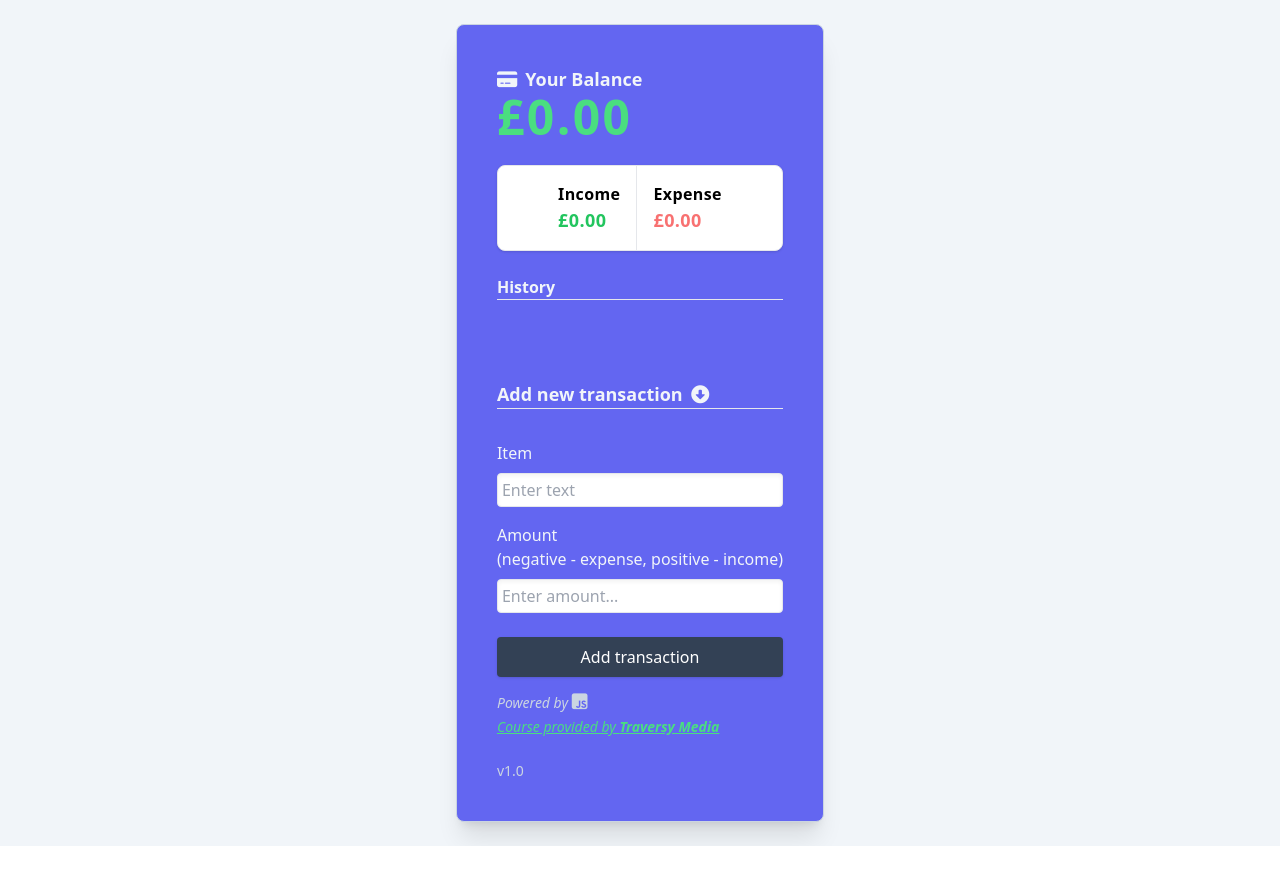
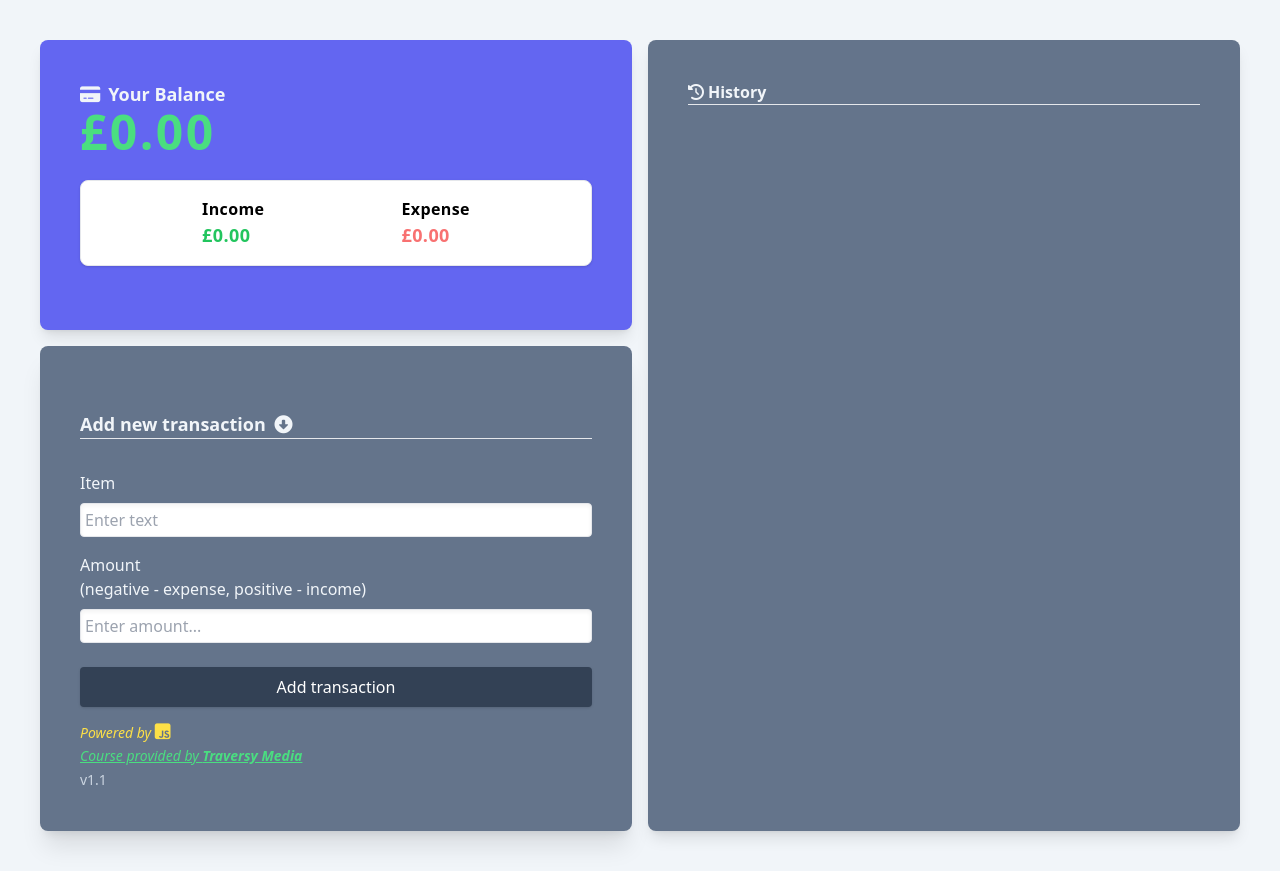
Before and after one commit to shaky411/expense-tracker, a website: page index.html in a window 1280 px wide. Before the commit the page ends 846 px from the top, so only its background shows below. Drawn offline with Linux system fonts and the light colour scheme.

Commit message:
added modular desktop experience

```diff
--- a/css/custom.css
+++ b/css/custom.css
@@ -1,7 +1,7 @@
 .list {
     list-style: none;
     padding: 0;
-    margin-bottom: 40px;
+    margin-bottom: 20px;
 }
 
 .list li {
--- a/index.html
+++ b/index.html
@@ -13,17 +13,16 @@
 
 <body>
 
-    <div class="bg-slate-100 flex justify-center items-center min-h-screen">
+    <div class="bg-slate-100 grid grid-cols-1 md:grid-cols-2 gap-4 p-10 min-h-screen">
 
-        <div
-            class="bg-indigo-500 m-6 flex flex-col justify-center items-start border border-slate-300 p-10 shadow-xl rounded-lg">
+        <div class="bg-indigo-500 flex flex-col p-10 shadow-lg rounded-lg">
             <h4 class="text-lg font-bold text-slate-100"><i class="fa-solid fa-credit-card mr-2"></i>Your Balance</h4>
             <h1 class="text-5xl font-bold text-green-400 tracking-wider" id="balance">£0.00</h1>
 
             <div
-                class="inc-exp-container tracking-wide bg-white flex justify-center items-center border rounded-lg shadow w-full my-6">
+                class="inc-exp-container tracking-wide bg-white flex justify-evenly items-center border rounded-lg shadow w-full my-6">
 
-                <div class="border-r p-4 rounded-l-md">
+                <div class="p-4 rounded-l-md">
                     <h4 class="font-bold">Income</h4>
                     <p id="money-plus" class="money plus text-lg font-bold text-green-500">+£0.00</p>
                 </div>
@@ -35,16 +34,21 @@
 
             </div>
 
+        </div>
 
-            <h3 class="font-bold text-slate-100 border-b block w-full mb-4">History</h3>
+
+
+        <div class="bg-slate-500 row-span-2 p-10 rounded-lg shadow-lg">
+            <h3 class="font-bold text-slate-100 border-b block w-full mb-4"><i
+                    class="fa-solid fa-clock-rotate-left mr-1"></i>History</h3>
 
             <ul id="list" class="list block w-full">
                 <!-- <li class="minus">Cash <span>-£300</span><button class="delete-btn">X</button></li> -->
             </ul>
+        </div>
 
 
-
-
+        <div class="bg-slate-500 rounded-lg p-10 shadow-xl">
             <h3 class="text-lg font-bold text-slate-100 border-b block w-full mt-6 mb-6">Add new transaction <i
                     class="fa-solid fa-circle-down ml-1"></i></h3>
 
@@ -67,16 +71,16 @@
                 </form>
             </div>
 
-            <p class="mt-4 italic text-sm text-slate-300">Powered by <i class="fa-brands fa-square-js text-lg"></i> </p>
-            <a href="https://www.traversymedia.com/" target="_blank" rel="noopener noreferrer" class="text-sm italic text-green-400 mt-1 underline">Course provided by <strong>Traversy Media</strong></a>
+            <p class="mt-4 italic text-sm text-yellow-300">Powered by <i class="fa-brands fa-square-js text-lg"></i>
+            </p>
+            <a href="https://www.traversymedia.com/" target="_blank" rel="noopener noreferrer"
+                class="text-sm italic text-green-400 hover:text-blue-300 duration-300 mt-1 underline">Course provided by
+                <strong>Traversy Media</strong></a>
             <br>
-            <span class="text-slate-300 text-sm">v1.0</span>
+            <span class="text-slate-300 text-sm">v1.1</span>
+
         </div>
 
-        <div class="flex flex-col justify-center items-center">
-
-
-        </div>
 
 
     </div>
```
Also changed, not shown: css/style.css.
